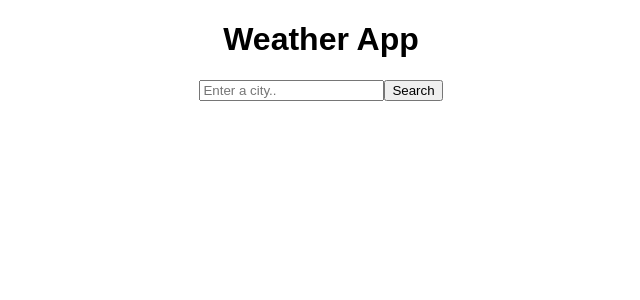
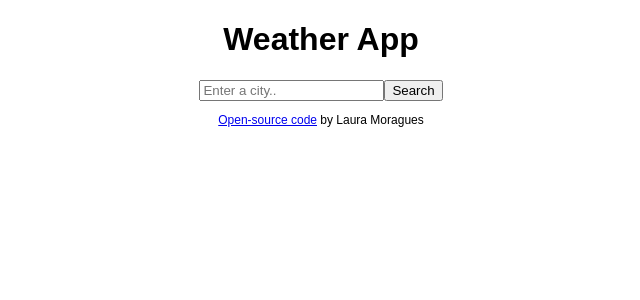
Before and after one commit to llmh3624/weather-react-app, a React (Create React App) app: page / in a window 1280 px wide. Shown: the top 300 px of the page, without its empty margins (319-959 px from the left). Built offline with nearby package versions, Linux system fonts and the light colour scheme.

Commit message:
Added open-source code link

```diff
--- a/src/App.js
+++ b/src/App.js
@@ -6,7 +6,12 @@ function App() {
     <div className="App">
       <h1>Weather App</h1>
       <SearchEngine />
-
+      <p>
+        <a href="https://github.com/llmh3624/weather-react-app" target="_blank">
+          Open-source code
+        </a>{" "}
+        by Laura Moragues
+      </p>
     </div>
   );
 }
```
